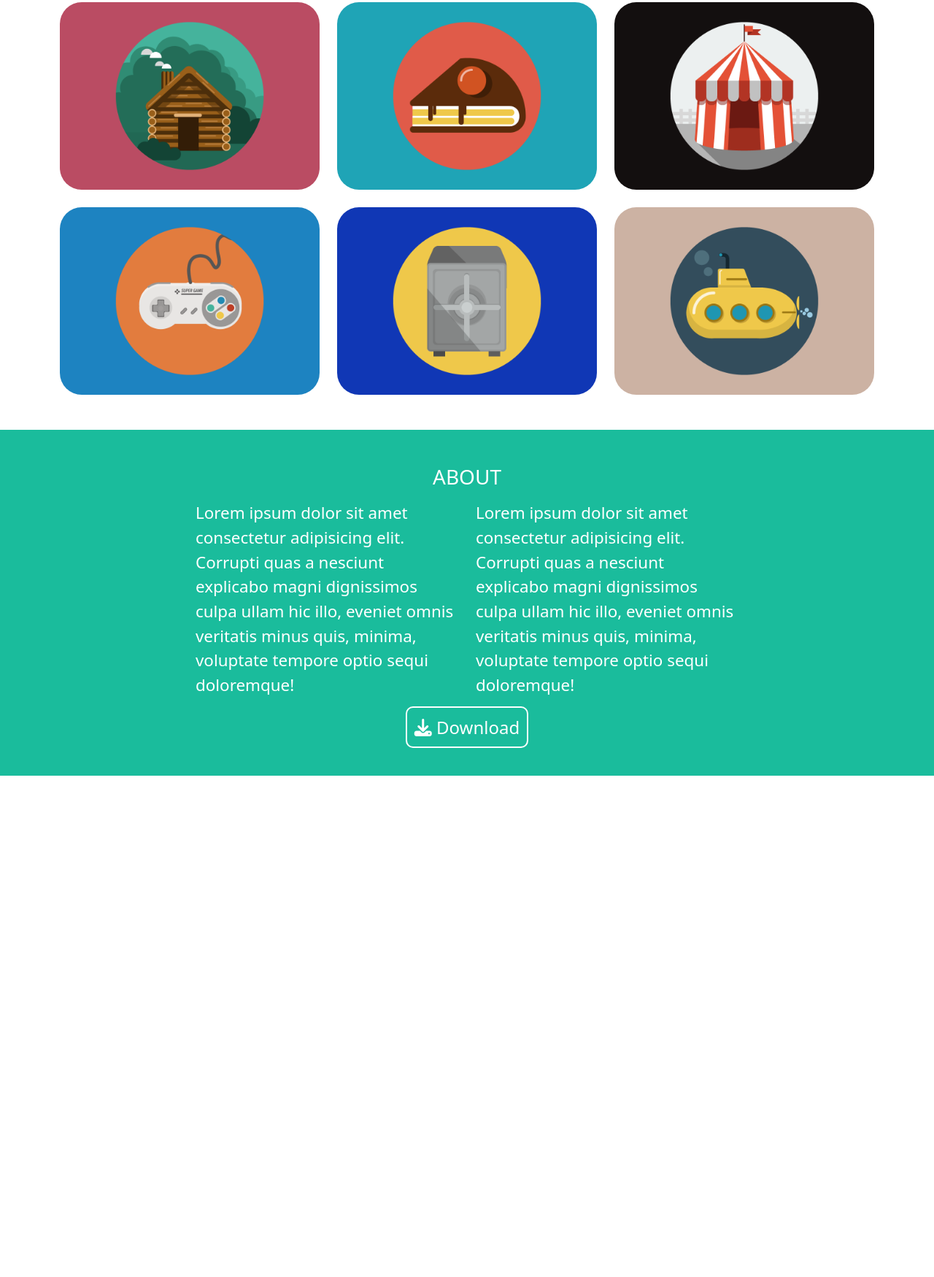
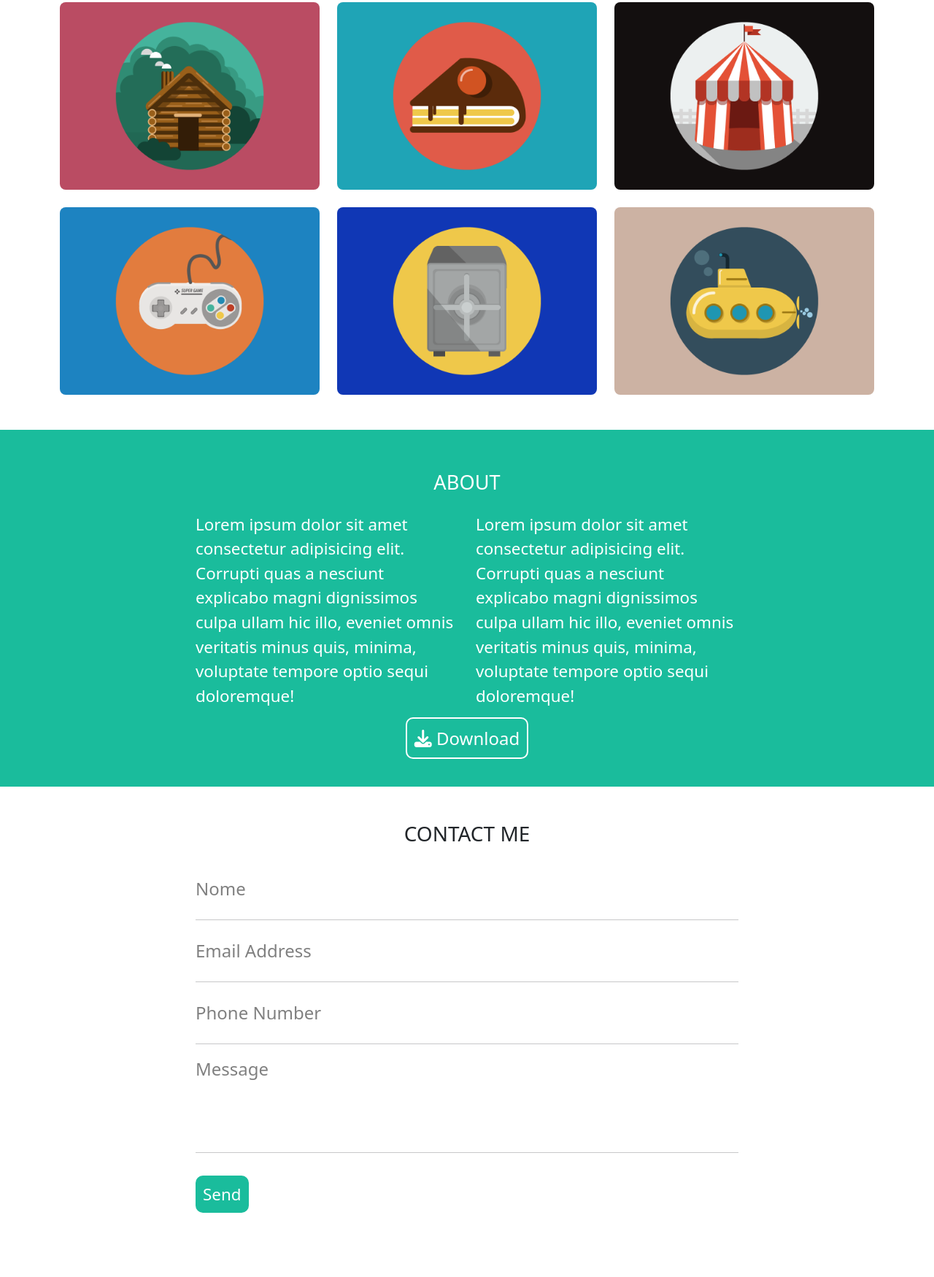
Before and after one commit to StefanoM98/html-css-bootstrap-freelancer, a plain HTML site: page index.html in a window 1280 px wide. Shown: the part 530-2280 px from the top of the page at 73% size. Before the commit the page ends 1593 px from the top, so only its background shows below. Drawn offline with nearby package versions, Linux system fonts and the light colour scheme.

Commit message:
Add: contact section

```diff
--- a/css/style.css
+++ b/css/style.css
@@ -57,16 +57,41 @@ header h3 {
 .about {
     width: 60%;
     margin: 0 auto;
+}
+.subtitle {
     color: white;
+    font-size: 1.7rem;
 }
 
 .about p {
     font-size: 1.4rem;
+    color: white;
 }
 
 .download a{
     font-size: 1.5rem;
+    color: white;
     padding: 10px;
     border: 2px solid white;
     border-radius: 10px;
 }
+
+
+/* CONTACT SECTION */
+
+.form {
+    color: grey;
+    font-size: 1.5rem;
+}
+
+.message {
+    margin-bottom: 6rem;
+}
+
+.send a{
+    font-size: 1.4rem;
+    color: white;
+    background-color: #1abc9c;
+    padding: 10px;
+    border-radius: 10px;
+}
--- a/index.html
+++ b/index.html
@@ -1,29 +1,34 @@
 <!DOCTYPE html>
 <html lang="en">
+
 <head>
     <meta charset="UTF-8">
     <meta http-equiv="X-UA-Compatible" content="IE=edge">
     <meta name="viewport" content="width=device-width, initial-scale=1.0">
     <title>Document</title>
     <!-- BOOTSTRAP -->
-    <link href="https://cdn.jsdelivr.net/npm/bootstrap@5.2.3/dist/css/bootstrap.min.css" rel="stylesheet"   integrity="sha384-rbsA2VBKQhggwzxH7pPCaAqO46MgnOM80zW1RWuH61DGLwZJEdK2Kadq2F9CUG65" crossorigin="anonymous">
+    <link href="https://cdn.jsdelivr.net/npm/bootstrap@5.2.3/dist/css/bootstrap.min.css" rel="stylesheet"
+        integrity="sha384-rbsA2VBKQhggwzxH7pPCaAqO46MgnOM80zW1RWuH61DGLwZJEdK2Kadq2F9CUG65" crossorigin="anonymous">
 
     <!-- CUSTOM STYLE -->
     <link rel="stylesheet" href="css/style.css">
 
     <!-- FONT AWESOME -->
-    <link rel="stylesheet" href="https://cdnjs.cloudflare.com/ajax/libs/font-awesome/6.3.0/css/all.min.css" integrity="sha512-SzlrxWUlpfuzQ+pcUCosxcglQRNAq/DZjVsC0lE40xsADsfeQoEypE+enwcOiGjk/bSuGGKHEyjSoQ1zVisanQ==" crossorigin="anonymous" referrerpolicy="no-referrer"/>
+    <link rel="stylesheet" href="https://cdnjs.cloudflare.com/ajax/libs/font-awesome/6.3.0/css/all.min.css"
+        integrity="sha512-SzlrxWUlpfuzQ+pcUCosxcglQRNAq/DZjVsC0lE40xsADsfeQoEypE+enwcOiGjk/bSuGGKHEyjSoQ1zVisanQ=="
+        crossorigin="anonymous" referrerpolicy="no-referrer" />
 </head>
+
 <body>
     <!-- HEADER -->
     <header>
         <div class="ms_container">
             <div class="container-fluid h-100">
                 <div class="row align-items-center h-100">
-                    <div class="col-10 text-uppercase">
+                    <div class="col-10 col-lg-8 text-uppercase">
                         <h3>Start Bootstrap</h3>
                     </div>
-                    <nav class="col-2">
+                    <nav class="col-2 col-lg-4">
                         <div class="hamburger d-md-none text-end">
                             <i class="fa-solid fa-bars"></i>
                         </div>
@@ -64,22 +69,22 @@
                 <h3 class="text-uppercase">Portfolio</h3>
                 <div class="row gy-4">
                     <div class="col-12 col-md-6 col-lg-4">
-                        <img class="b-r" src="img/cabin.png" alt="">
+                        <img class="rounded-3" src="img/cabin.png" alt="">
                     </div>
                     <div class="col-12 col-md-6 col-lg-4">
-                        <img class="b-r" src="img/cake.png" alt="">
+                        <img class="rounded-3" src="img/cake.png" alt="">
                     </div>
                     <div class="col-12 col-md-6 col-lg-4">
-                        <img class="b-r" src="img/circus.png" alt="">
+                        <img class="rounded-3" src="img/circus.png" alt="">
                     </div>
                     <div class="col-12 col-md-6 col-lg-4">
-                        <img class="b-r" src="img/game.png" alt="">
+                        <img class="rounded-3" src="img/game.png" alt="">
                     </div>
                     <div class="col-12 col-md-6 col-lg-4">
-                        <img class="b-r" src="img/safe.png" alt="">
+                        <img class="rounded-3" src="img/safe.png" alt="">
                     </div>
                     <div class="col-12 col-md-6 col-lg-4">
-                        <img class="b-r" src="img/submarine.png" alt="">
+                        <img class="rounded-3" src="img/submarine.png" alt="">
                     </div>
                 </div>
             </div>
@@ -88,19 +93,24 @@
         <section>
             <div class="second_container py-5">
                 <div class="about">
-                    <h3 class=" subtitle text-uppercase text-center">
+                    <h3 class="subtitle text-uppercase text-center py-2">
                         About
                     </h3>
+                    <!-- STELLA -->
                     <div class="container">
                         <div class="row">
                             <div class="col-12 col-md-6 py-2">
                                 <p>
-                                    Lorem ipsum dolor sit amet consectetur adipisicing elit. Corrupti quas a nesciunt explicabo magni dignissimos culpa ullam hic illo, eveniet omnis veritatis minus quis, minima, voluptate tempore optio sequi doloremque!
+                                    Lorem ipsum dolor sit amet consectetur adipisicing elit. Corrupti quas a nesciunt
+                                    explicabo magni dignissimos culpa ullam hic illo, eveniet omnis veritatis minus
+                                    quis, minima, voluptate tempore optio sequi doloremque!
                                 </p>
                             </div>
                             <div class="col-12 col-md-6 py-2">
                                 <p>
-                                    Lorem ipsum dolor sit amet consectetur adipisicing elit. Corrupti quas a nesciunt explicabo magni dignissimos culpa ullam hic illo, eveniet omnis veritatis minus quis, minima, voluptate tempore optio sequi doloremque!
+                                    Lorem ipsum dolor sit amet consectetur adipisicing elit. Corrupti quas a nesciunt
+                                    explicabo magni dignissimos culpa ullam hic illo, eveniet omnis veritatis minus
+                                    quis, minima, voluptate tempore optio sequi doloremque!
                                 </p>
                             </div>
                             <div class=" download col-12 text-center">
@@ -115,10 +125,57 @@
             </div>
         </section>
         <!-- /ABOUT SECTION -->
+
+        <!-- CONTACT SECTION -->
+        <section>
+            <div class="about py-5">
+                <h3 class="contact text-uppercase text-center">
+                    Contact me
+                </h3>
+                <!-- STELLA -->
+                <div class="container">
+                    <div class="row">
+                        <div class="col-12 py-4">
+                            <div class="form py-2">
+                                Nome
+                            </div>
+
+                            <hr>
+
+                            <div class="form py-2">
+                                Email Address
+                            </div>
+
+                            <hr>
+
+                            <div class="form py-2">
+                                Phone Number
+                            </div>
+
+                            <hr>
+
+                            <div class="form message">
+                                Message
+                            </div>
+
+                            <hr>
+
+                            <div class="send py-4">
+                                <a href="">Send</a>
+                            </div>
+                        </div>
+                    </div>
+                </div>
+            </div>
+        </section>
+        <!-- /CONTACT SECTION -->
+
     </main>
     <!-- /MAIN -->
 
     <!-- FOOTER -->
+
     <!-- /FOOTER -->
 </body>
+
 </html>
```
